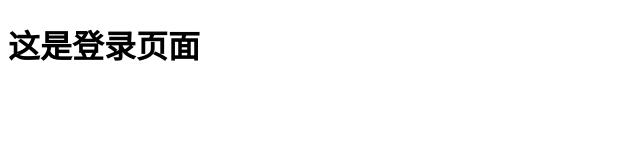
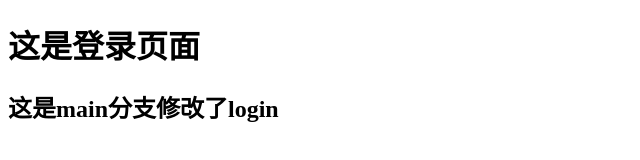
Before and after one commit to pgh-sang/project_01, a plain HTML site: page login.html in a window 1280 px wide. Shown: the whole page, without its empty margins (0-640 px from the left). Drawn offline with Linux system fonts and the light colour scheme.

Commit message:
在main分支修改了login

```diff
--- a/login.html
+++ b/login.html
@@ -9,5 +9,6 @@
 </head>
 <body>
     <h1>这是登录页面</h1>
+    <h2>这是main分支修改了login</h2>
 </body>
 </html>
```
